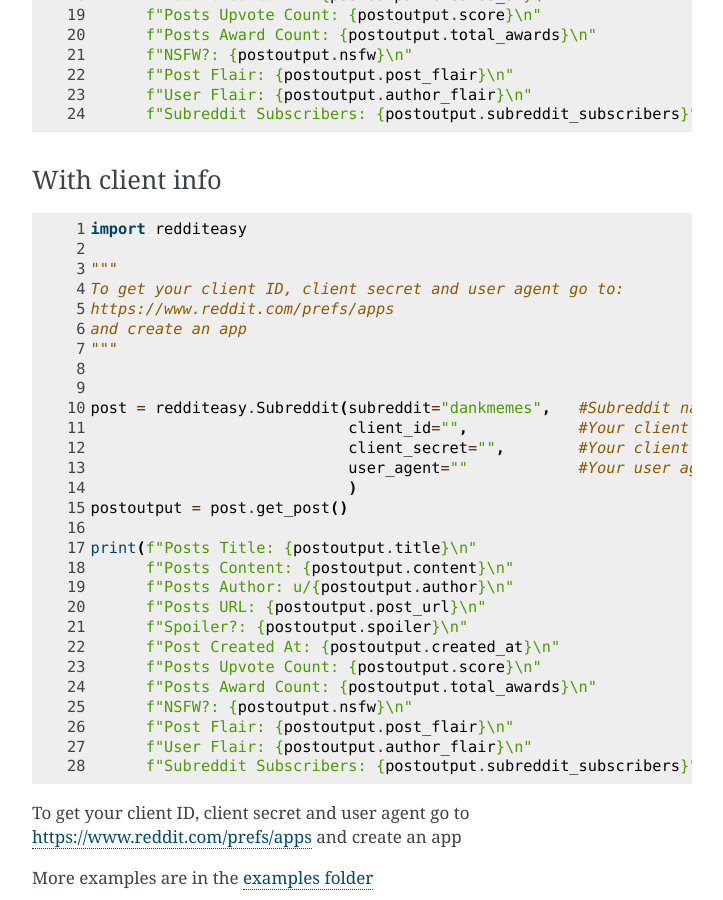
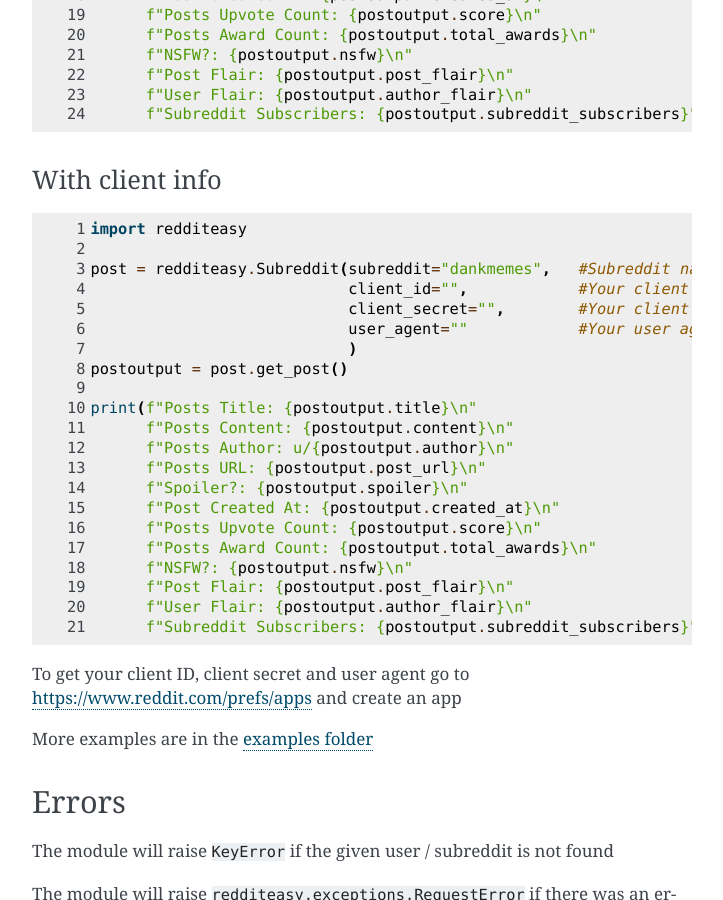
Before and after one commit to mrsrmn/RedditEasy, a Sphinx documentation site: the page built from docs/source/start.rst, in a window 1280 px wide and 900 px high, scrolled down 878 px. Shown: the whole window, without its empty margins (388-1111 px from the left). Built offline with Sphinx 7.4.7, drawn with Linux system fonts in a browser that asks for light colours.

Commit message:
Updated text

```diff
--- a/docs/source/start.rst
+++ b/docs/source/start.rst
@@ -54,13 +54,6 @@ With client info
 
   import redditeasy
 
-  """
-  To get your client ID, client secret and user agent go to:
-  https://www.reddit.com/prefs/apps
-  and create an app
-  """
-
-
   post = redditeasy.Subreddit(subreddit="dankmemes",   #Subreddit name
                               client_id="",            #Your client ID
                               client_secret="",        #Your client secret
```
Also changed, not shown: README.md (+4 -7 lines).
